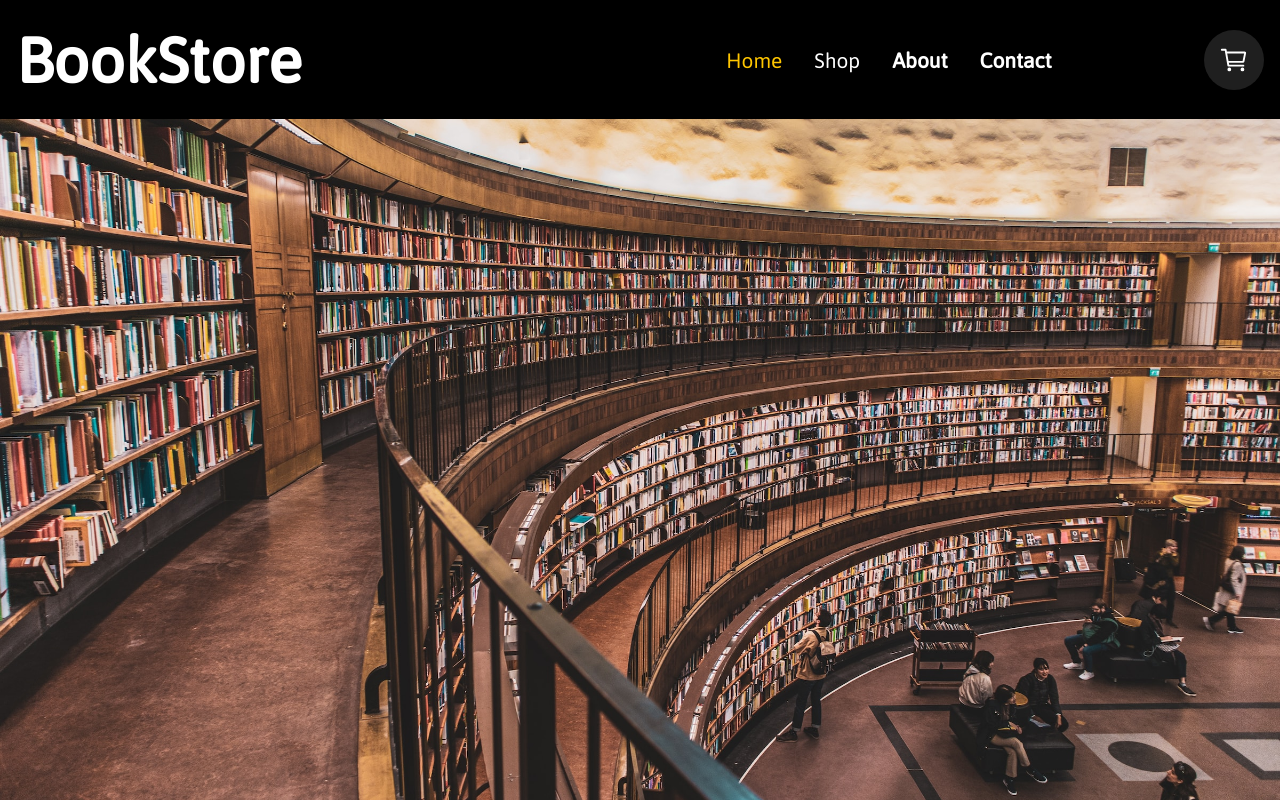
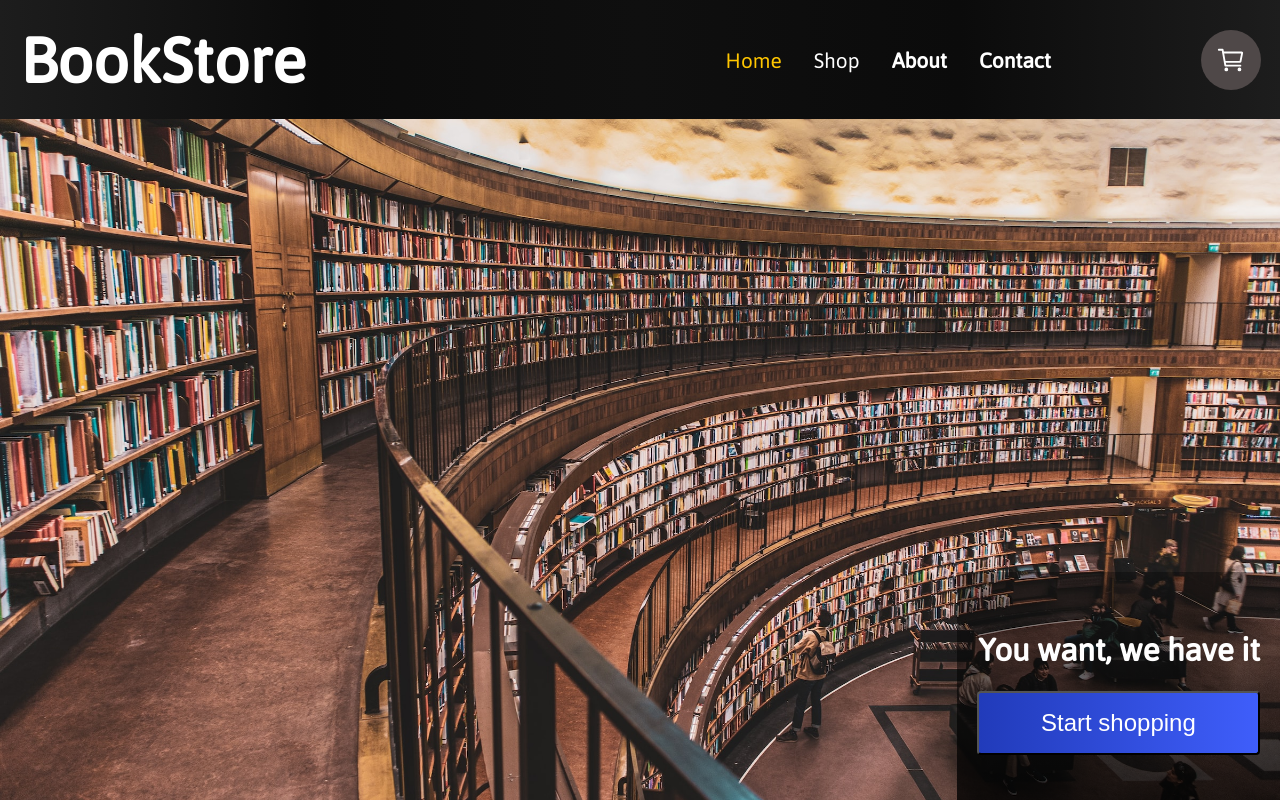
Before and after one commit to alefgomes0/Shopping-Cart, a React (Create React App) app: page / in a window 1280 px wide. Built offline with nearby package versions, Linux system fonts and the light colour scheme.

Commit message:
Add more styles to landing page

```diff
--- a/src/App.css
+++ b/src/App.css
@@ -39,8 +39,16 @@ body {
   justify-content: center;
   justify-content: center;
   color: #fff;
-  background-color: #000;
-  padding: 0 1rem;
+  background: rgb(29, 29, 29);
+  background: linear-gradient(
+    270deg,
+    rgba(29, 29, 29, 1) 0%,
+    rgba(11, 11, 11, 1) 25%,
+    rgba(15, 15, 15, 1) 50%,
+    rgba(11, 11, 11, 1) 75%,
+    rgba(29, 29, 29, 1) 100%
+  );
+  padding: 0 19px 0 20px;
   z-index: 10;
   position: fixed;
   width: 100%;
@@ -60,7 +68,7 @@ body {
 }
 
 .header > div > h3,
-.header > div > a{
+.header > div > a {
   font-size: 1.5rem;
 }
 
@@ -90,15 +98,16 @@ a {
   display: flex;
   align-items: center;
   gap: 2rem;
-  grid-column: -3 / -2
+  grid-column: -3 / -2;
 }
 
 .cart-container {
   display: flex;
   justify-self: end;
-  background-color: #1f1f1f;
+  background-color: #4f4848;
   padding: 15px 15px;
   border-radius: 50%;
+  cursor: pointer;
 }
 
 .home-content {
@@ -112,4 +121,57 @@ a {
   background-image: url("../public/images/anna-hunko-ajE5goOGzZc-unsplash.jpg");
   background-size: cover;
   background-position: center;
+  position: relative;
 }
+
+.cta {
+  display: grid;
+  grid-template-rows: 1fr 1fr;
+  grid-template-columns: 1fr;
+  justify-items: end;
+  justify-content: end;
+  align-items: center;
+  align-content: center;
+  position: absolute;
+  z-index: 6;
+  font-size: 1.5rem;
+  bottom: 0;
+  right: 0;
+  color: #fff;
+  background: rgb(0, 0, 0);
+  background: linear-gradient(
+    180deg,
+    rgba(0, 0, 0, 0.32) 0%,
+    rgba(0, 0, 0, 0.8) 100%
+  );
+  width: auto;
+  height: auto;
+  gap: 10px;
+  padding: 45px 20px;
+  margin: 0;
+}
+
+.cta > h2 {
+  color: #fff;
+  text-align: center;
+  max-width: 100%;
+  margin: 0;
+  padding: 0;
+}
+
+.cta > button {
+  background: rgb(63, 94, 251);
+  background: linear-gradient(
+    270deg,
+    rgba(63, 94, 251, 1) 0%,
+    rgba(33, 59, 186, 1) 100%
+  );
+  width: 17.7rem;
+  height: 4rem;
+  color: #fff;
+  border-radius: 4px;
+  cursor: pointer;
+  font-size: 1.5rem;
+  margin: 0;
+  padding: 0;
+}
--- a/src/components/HomeContent/HomeContent.tsx
+++ b/src/components/HomeContent/HomeContent.tsx
@@ -1,9 +1,12 @@
 export const HomeContent = () => {
   return (
     <div className="home-content">
+      <div className="image-container">
+        <div className="cta">
+          <h2>You want, we have it</h2>
 
-      <div className="image-container">
-
+          <button >Start shopping</button>
+        </div>
       </div>
     </div>
   )
```
